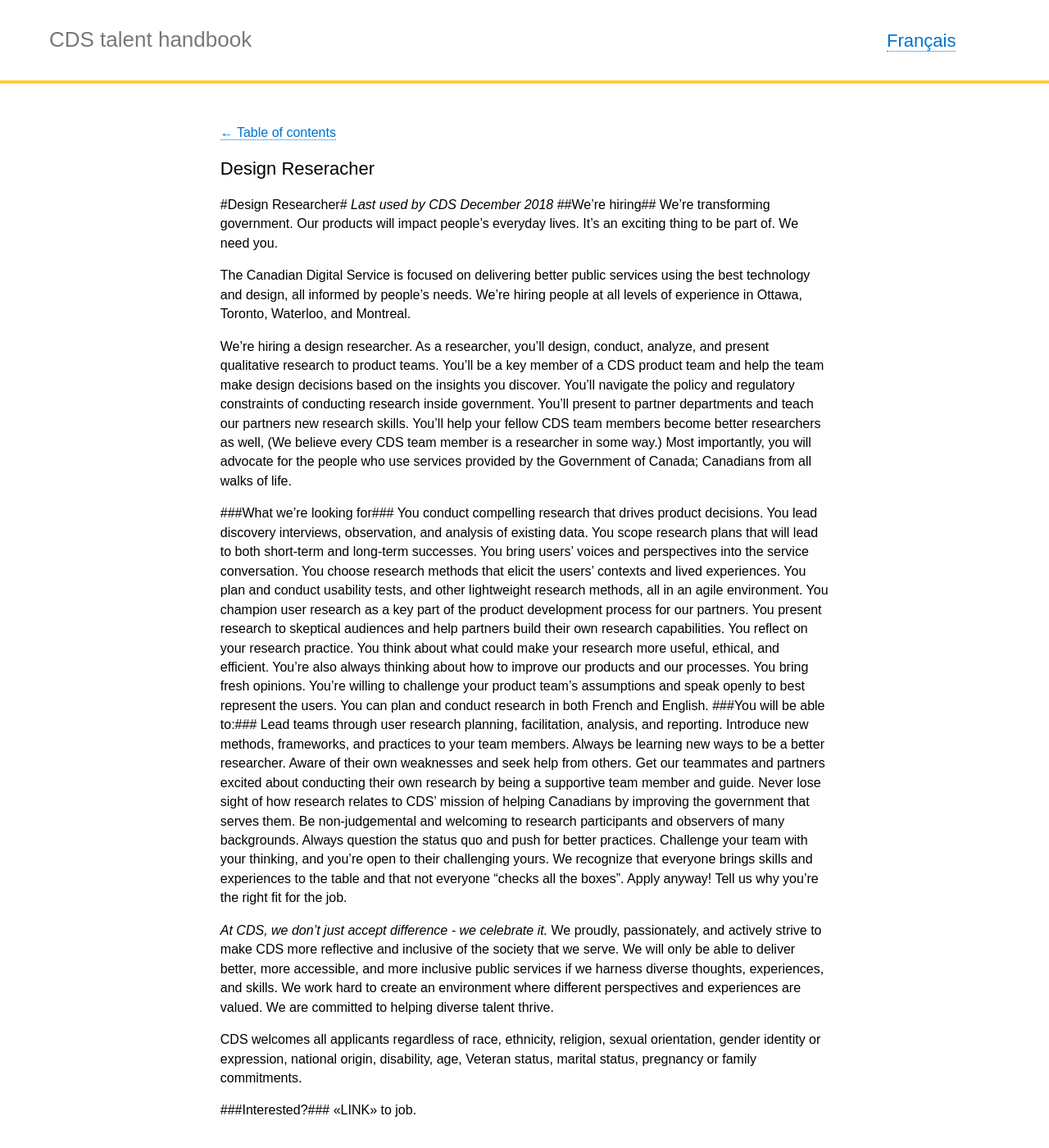
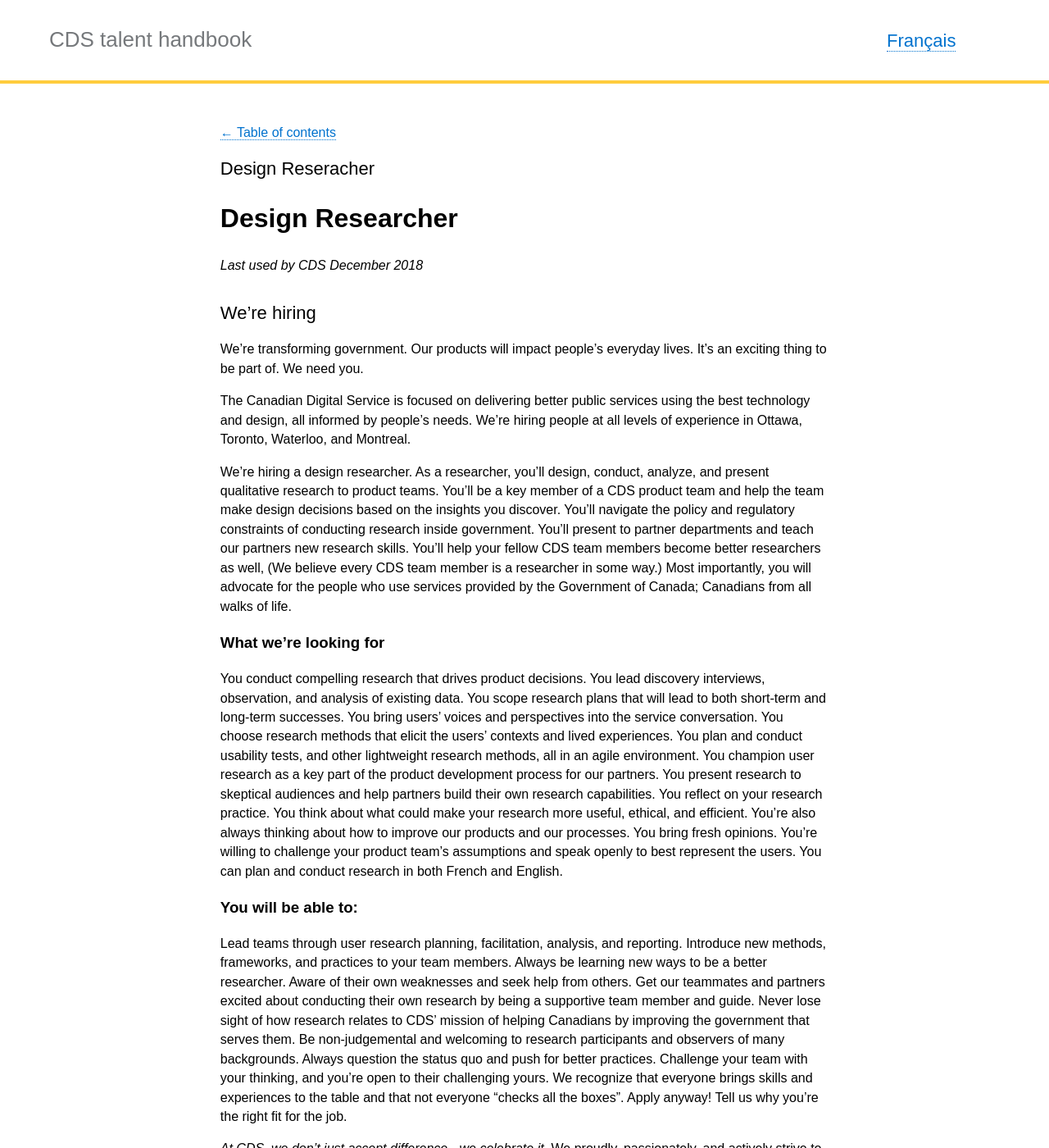
Before and after one commit to cds-snc/talent, a Jekyll site: the page built from _pages/en/Job-posting/design-researcher.md, in a window 1280 px wide and 1400 px high. Shown: the whole window at 82% size. Built offline with Jekyll 4.4.1, drawn with Linux system fonts in a browser that asks for light colours; some of the changed text lies outside the part shown.

Commit message:
update to header formatting
updated header formatting

```diff
--- a/_pages/en/Job-posting/design-researcher.md
+++ b/_pages/en/Job-posting/design-researcher.md
@@ -7,16 +7,16 @@ permalink: "/design-researcher/"
 trans_url: "/design-researcher-fr/"
 ---
 
-#Design Researcher#
+# Design Researcher
 _Last used by CDS December 2018_
-##We're hiring##
+## We're hiring
 We’re transforming government. Our products will impact people’s everyday lives. It’s an exciting thing to be part of. We need you.
 
 The Canadian Digital Service is focused on delivering better public services using the best technology and design, all informed by people’s needs. We’re hiring people at all levels of experience in Ottawa, Toronto, Waterloo, and Montreal.
 
 We’re hiring a design researcher. As a researcher, you’ll design, conduct, analyze, and present qualitative research to product teams. You’ll be a key member of a CDS product team and help the team make design decisions based on the insights you discover. You’ll navigate the policy and regulatory constraints of conducting research inside government. You’ll present to partner departments and teach our partners new research skills. You’ll help your fellow CDS team members become better researchers as well, (We believe every CDS team member is a researcher in some way.) Most importantly, you will advocate for the people who use services provided by the Government of Canada; Canadians from all walks of life.
 
-###What we’re looking for###
+### What we’re looking for
 You conduct compelling research that drives product decisions. You lead discovery interviews, observation, and analysis of existing data. You scope research plans that will lead to both short-term and long-term successes.
 You bring users’ voices and perspectives into the service conversation. You choose research methods that elicit the users’ contexts and lived experiences.
 You plan and conduct usability tests, and other lightweight research methods, all in an agile environment.
@@ -24,7 +24,7 @@ You champion user research as a key part of the product development process for
 You reflect on your research practice. You think about what could make your research more useful, ethical, and efficient. You’re also always thinking about how to improve our products and our processes.
 You bring fresh opinions. You’re willing to challenge your product team’s assumptions and speak openly to best represent the users.
 You can plan and conduct research in both French and English.
-###You will be able to:###
+### You will be able to:
 Lead teams through user research planning, facilitation, analysis, and reporting.
 Introduce new methods, frameworks, and practices to your team members.
 Always be learning new ways to be a better researcher. Aware of their own weaknesses and seek help from others.
@@ -40,5 +40,5 @@ We proudly, passionately, and actively strive to make CDS more reflective and in
 
 CDS welcomes all applicants regardless of race, ethnicity, religion, sexual orientation, gender identity or expression, national origin, disability, age, Veteran status, marital status, pregnancy or family commitments.
 
-###Interested?###
+### Interested?
 <<LINK>> to job.
```
